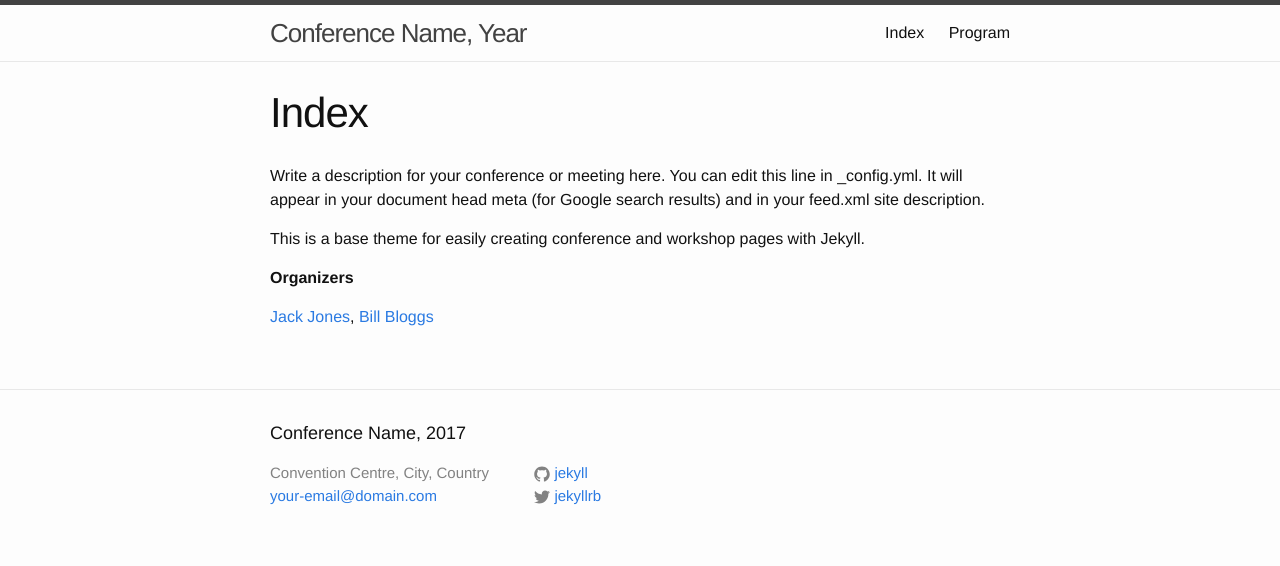
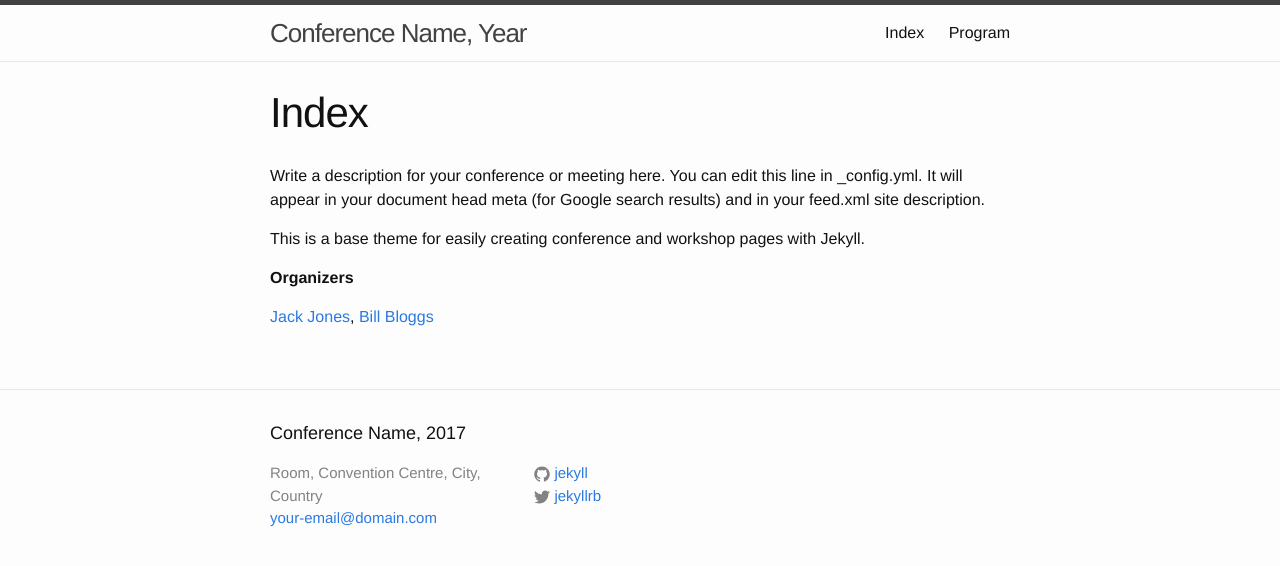
Before and after one commit to gpschool/gpss20, a Jekyll site: the page built from index.html, in a window 1280 px wide. Shown: the top 566 px of the page. Built offline with Jekyll 4.4.1, drawn with Linux system fonts in a browser that asks for light colours.

```diff
--- a/_includes/footer.html
+++ b/_includes/footer.html
@@ -7,7 +7,7 @@
     <div class="footer-col-wrapper">
       <div class="footer-col  footer-col-1">
         <ul class="contact-list">
-          <li>{{ site.conference.venue }}, {{ site.conference.location}}</li>
+          <li>{% if site.conference.room %}{{ site.conference.room }}, {% endif %}{{ site.conference.venue }}, {{ site.conference.location}}</li>
           <li><a href="mailto:{{ site.email }}">{{ site.email }}</a></li>
         </ul>
       </div>
```
